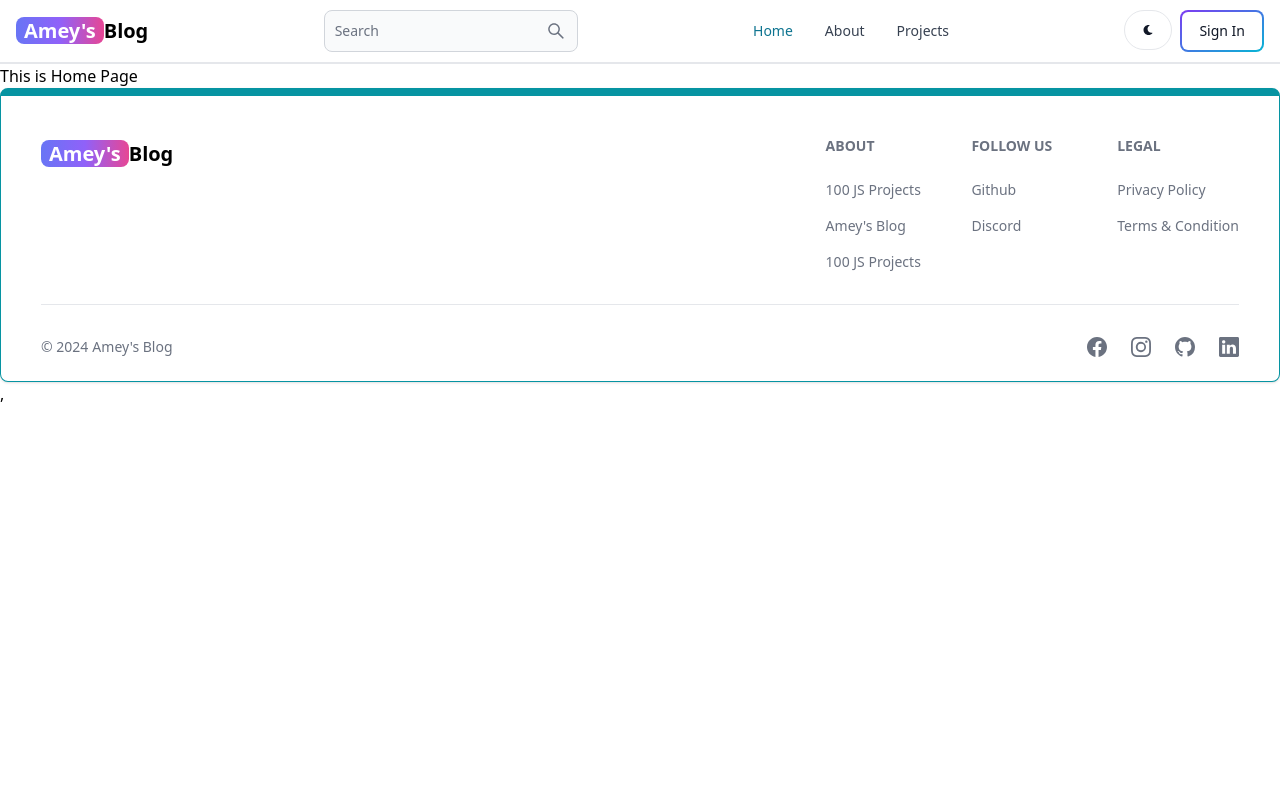
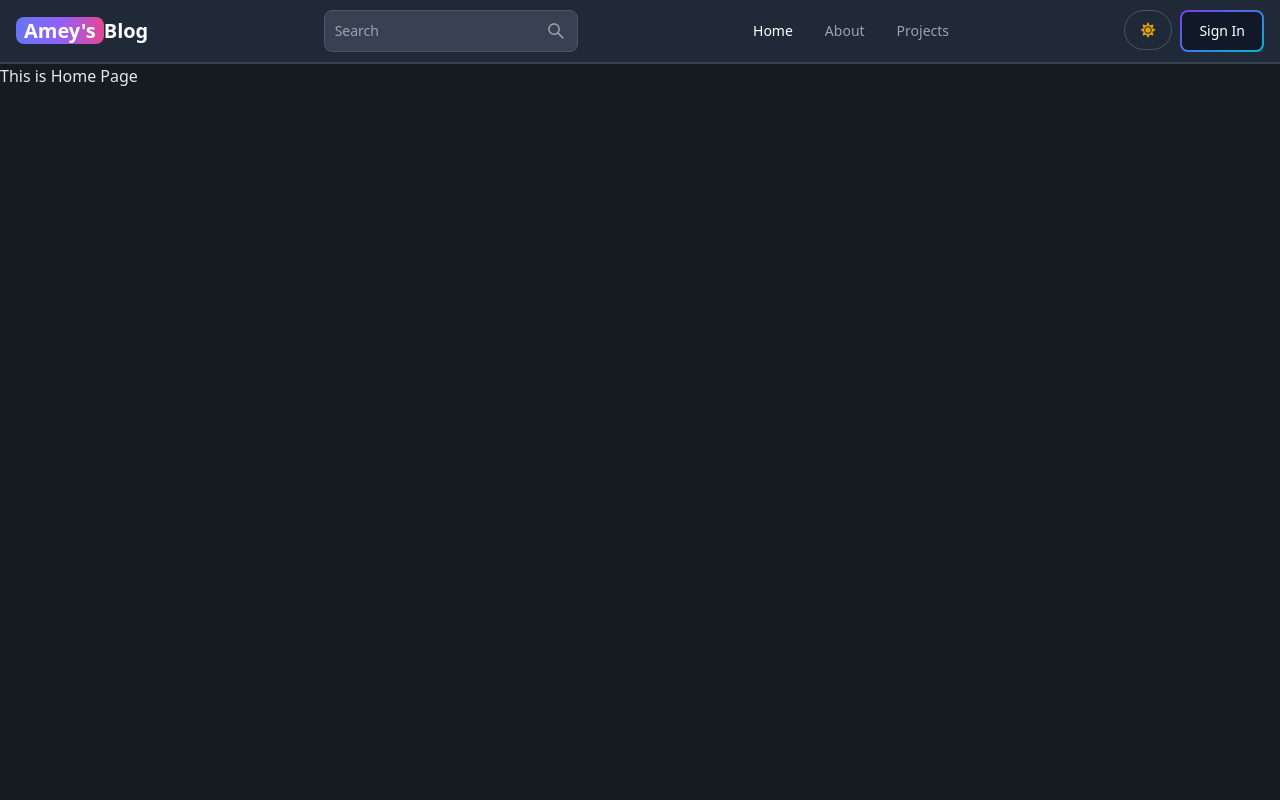
Before and after one commit to amey0307/mern-blog, a React (Vite) app in the folder client/: page / in a window 1280 px wide. Shown: the top 800 px of the page. Built offline with nearby package versions, Linux system fonts and the light colour scheme; no server answers.

Commit message:
chore: make dashboard private

```diff
--- a/client/src/App.jsx
+++ b/client/src/App.jsx
@@ -8,6 +8,7 @@ import Dashboard from './pages/Dashboard.jsx'
 import Projects from './pages/Projects.jsx'
 import Header from './components/Header.jsx'
 import FooterCom from './components/FooterCom.jsx'
+import PrivateRouter from './components/PrivateRouter.jsx'
 
 function App() {
   return (
@@ -18,7 +19,9 @@ function App() {
         <Route path='/about' element={<About />} />
         <Route path='/sign-in' element={<SignIn />} />
         <Route path='/sign-up' element={<SignUp />} />
-        <Route path='/dashboard' element={<Dashboard />} />
+        <Route element={<PrivateRouter />}>
+          <Route path='/dashboard' element={<Dashboard />} />
+        </Route>
         <Route path='/projects' element={<Projects />} />
       </Routes>
       <FooterCom/>
--- a/client/src/components/Header.jsx
+++ b/client/src/components/Header.jsx
@@ -1,13 +1,16 @@
 import React from 'react'
 import { Avatar, Button, Dropdown, Navbar, TextInput } from 'flowbite-react'
-import { Link, useLocation } from 'react-router-dom'
+import { Link, NavLink, useLocation } from 'react-router-dom'
 import { AiOutlineSearch } from 'react-icons/ai'
-import { FaMoon } from 'react-icons/fa'
-import {useSelector} from 'react-redux'
+import { FaMoon, FaSun } from 'react-icons/fa'
+import {useSelector, useDispatch} from 'react-redux'
+import { toggleTheme } from '../redux/user/themeSlice'
 
 function Header() {
+    const dispatch = useDispatch();
     const path = useLocation().pathname;
     const { currentUser } = useSelector(state => state.user);
+    const {theme} = useSelector(state => state.theme);
 
     // console.log(currentUser)
 
@@ -32,8 +35,10 @@ function Header() {
             </Button>
 
             <div className='flex gap-2 md:order-2'>
-                <Button className='w-12 h-10 hidden sm:inline' color='gray' pill>
-                    <FaMoon />
+                <Button className='w-12 h-10 hidden sm:inline' color='gray' pill onClick={()=>{
+                    dispatch(toggleTheme())
+                }}>
+                    {theme==='light' ? <FaMoon /> : <FaSun className='text-yellow-400 scale-150' />}
                 </Button>
 
                 <Link to={'/sign-in'}>
--- /dev/null
+++ b/client/src/components/PrivateRouter.jsx
@@ -0,0 +1,8 @@
+import React from 'react'
+import { useSelector } from 'react-redux'
+import { Outlet, Navigate } from 'react-router-dom'
+
+export default function PrivateRouter() {
+    const {currentUser} = useSelector(state => state.user);
+    return currentUser ? <Outlet /> : <Navigate to='/sign-in' />
+}
--- /dev/null
+++ b/client/src/components/ThemeProvider.jsx
@@ -0,0 +1,16 @@
+import { useSelector } from "react-redux";
+import React from 'react'
+
+function ThemeProvider({children}) {
+    const {theme} = useSelector(state => state.theme);
+
+  return (
+    <div className={theme}>
+      <div className="bg-white text-gray-700 dark:text-gray-200 dark:bg-[rgb(20,28,32)] min-h-screen">
+        {children}
+      </div>
+    </div>
+  )
+}
+
+export default ThemeProvider
--- a/client/src/pages/About.jsx
+++ b/client/src/pages/About.jsx
@@ -2,7 +2,7 @@ import React from 'react'
 
 function About() {
   return (
-    <div>
+    <div className='min-h-screen'>
       <h1>This is About Page</h1>
     </div>
   )
--- a/client/src/pages/Dashboard.jsx
+++ b/client/src/pages/Dashboard.jsx
@@ -3,7 +3,7 @@ import React from 'react'
 function Dashboard() {
   return (
     <div>
-      <h1>This is dashboard</h1>
+      This is Dashboard
     </div>
   )
 }
--- a/client/src/pages/Home.jsx
+++ b/client/src/pages/Home.jsx
@@ -2,7 +2,7 @@ import React from 'react'
 
 function Home() {
   return (
-    <div>
+    <div className='min-h-screen'>
       <h1>This is Home Page</h1>
     </div>
   )
--- a/client/src/pages/Projects.jsx
+++ b/client/src/pages/Projects.jsx
@@ -2,7 +2,7 @@ import React from 'react'
 
 function Projects() {
   return (
-    <div>
+    <div className='min-h-screen'>
       <h1>Projects Here</h1>
     </div>
   )
--- a/client/src/pages/Signin.jsx
+++ b/client/src/pages/Signin.jsx
@@ -51,7 +51,7 @@ function SignIn() {
 
       if (res.ok) {
         dispatch(signInSuccess(data))
-        navigate("/Home");
+        navigate("/dashboard");
       }
 
     } catch (err) {
@@ -72,7 +72,7 @@ function SignIn() {
   }
 
   return (
-    <div className='min-h-screen mt-20'>
+    <div className='mt-20 min-h-screen'>
       <div className='flex flex-wrap p-3 gap-5 max-w-4xl mx-auto flex-col md:flex-row md:items-center overflow-y-hidden'>
         {/* left */}
         <div className='flex-1'>
@@ -136,7 +136,7 @@ function SignIn() {
             errorMessage &&
             (
               <Alert className='mt-5' color={'failure'}>
-                {(errorMessage)}
+                {(errorMessage.message || errorMessage)}
               </Alert>
             )
           }
--- a/client/src/redux/store.js
+++ b/client/src/redux/store.js
@@ -2,9 +2,11 @@ import { configureStore, combineReducers } from '@reduxjs/toolkit'
 import userReducer from './user/userSlice.js'
 import { persistStore, persistReducer} from 'redux-persist'
 import storage from 'redux-persist/lib/storage' // defaults to localStorage for web
+import themeReducer from './user/themeSlice.js'
 
 const rootReducer = combineReducers({
   user: userReducer,
+  theme: themeReducer,
 })
 
 const persistConfig = {
--- /dev/null
+++ b/client/src/redux/user/themeSlice.js
@@ -0,0 +1,18 @@
+import {createSlice} from '@reduxjs/toolkit';
+
+const initialState = {
+    theme: 'dark'
+};
+
+const themeSlice = createSlice({
+    name: 'light',
+    initialState,
+    reducers: {
+        toggleTheme: (state) => {
+            state.theme = (state.theme === 'light' ? 'dark' : 'light');
+        }
+    }
+});
+
+export const { toggleTheme } = themeSlice.actions;
+export default themeSlice.reducer;
```
Also changed, not shown: client/src/main.jsx (+6 -3 lines).
